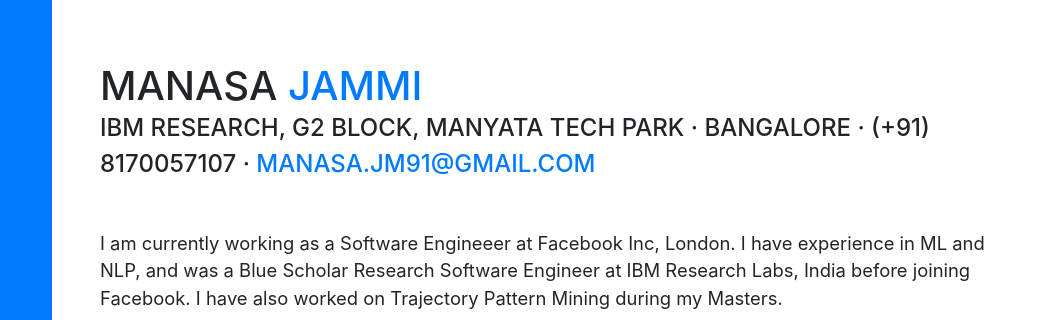
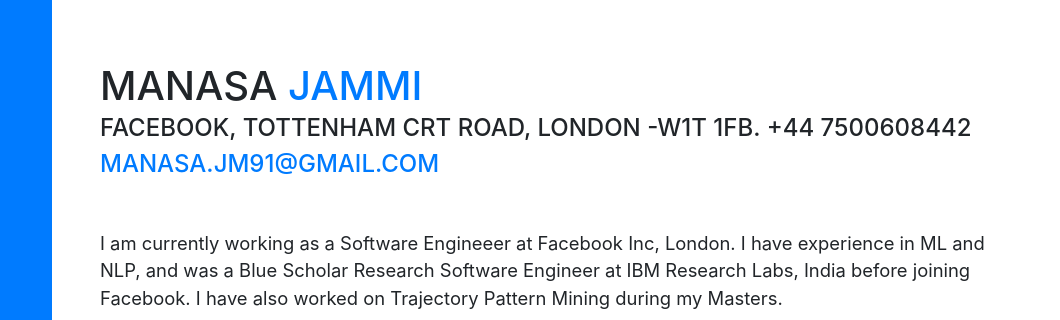
Before and after one commit to manasajm/manasajm.github.io, a website with bundled scripts: page index.html in a window 1280 px wide. Shown: the part 100-420 px from the top of the page, 220-1280 px from the left. Built offline with nearby package versions, Linux system fonts and the light colour scheme; a web font is replaced by a local one.

Commit message:
Update index.html

```diff
--- a/index.html
+++ b/index.html
@@ -85,7 +85,7 @@
           <h1 class="mb-0">Manasa
             <span class="text-primary">Jammi</span>
           </h1>
-          <div class="subheading mb-5">IBM Research, G2 Block, Manyata Tech Park · Bangalore · (+91) 8170057107 ·
+          <div class="subheading mb-5">Facebook, Tottenham Crt Road, London -W1T 1FB. +44 7500608442
             <a href="mailto:name@email.com">manasa.jm91@gmail.com</a>
           </div>
           <p class="lead mb-5">I am currently working as a Software Engineeer at Facebook Inc, London. I have experience in ML and NLP, and was a Blue Scholar Research Software Engineer at IBM Research Labs, India before joining Facebook.  I have also worked on Trajectory Pattern Mining during my Masters. </p>
```
